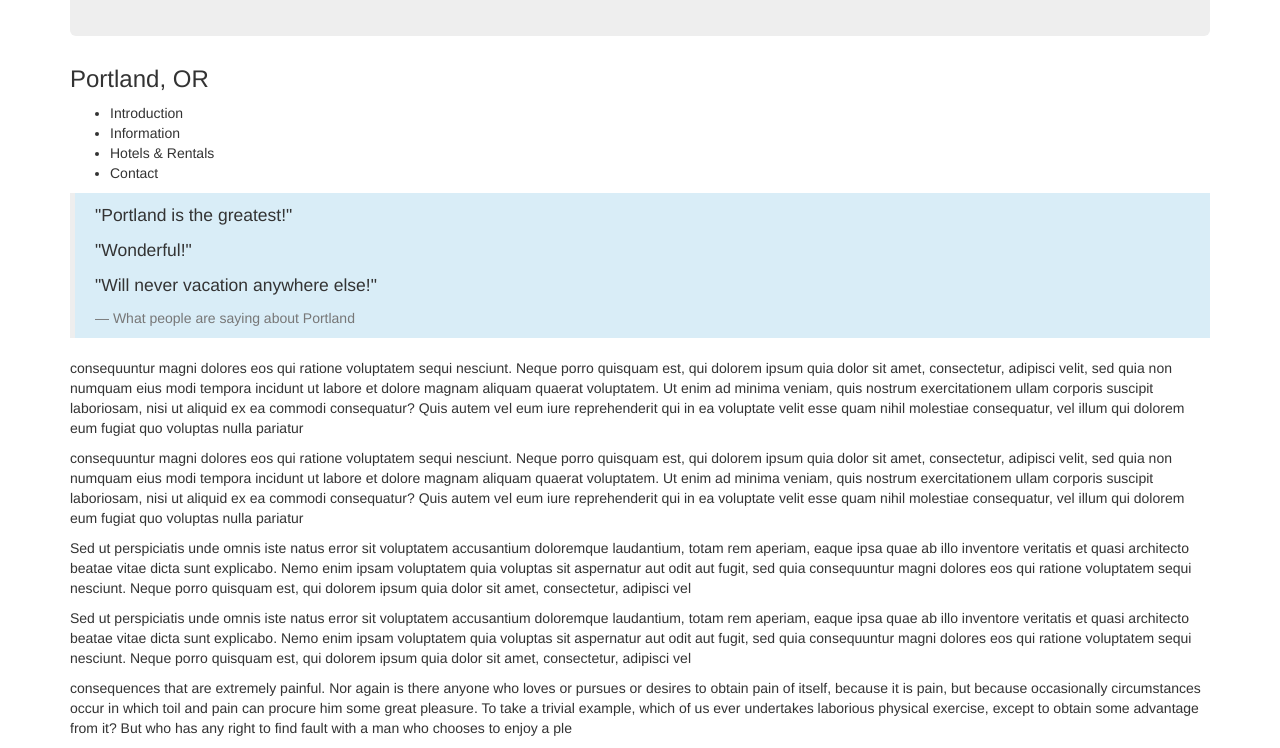
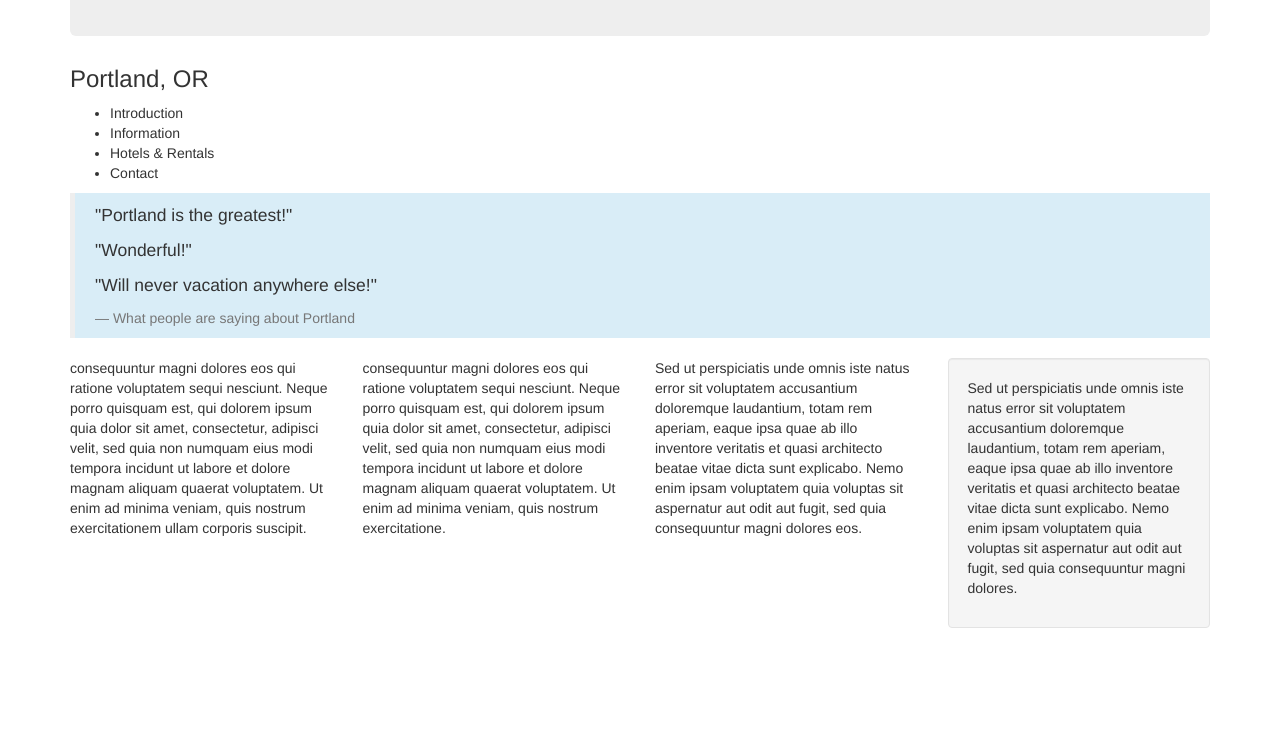
Before and after one commit to Brookeruu/vacation-2-practice, a plain HTML site: page index.html in a window 1280 px wide. Shown: the part 159-907 px from the top of the page. After the commit the page ends 807 px from the top, so only its background shows below. Drawn offline with Linux system fonts and the light colour scheme.

Commit message:
add 1 row with 4 columns and a well.

```diff
--- a/index.html
+++ b/index.html
@@ -28,16 +28,26 @@
             </blockquote>
 
 
+      <div class="row">
+        <div class="col-md-3">
 
-        <p> consequuntur magni dolores eos qui ratione voluptatem sequi nesciunt. Neque porro quisquam est, qui dolorem ipsum quia dolor sit amet, consectetur, adipisci velit, sed quia non numquam eius modi tempora incidunt ut labore et dolore magnam aliquam quaerat voluptatem. Ut enim ad minima veniam, quis nostrum exercitationem ullam corporis suscipit laboriosam, nisi ut aliquid ex ea commodi consequatur? Quis autem vel eum iure reprehenderit qui in ea voluptate velit esse quam nihil molestiae consequatur, vel illum qui dolorem eum fugiat quo voluptas nulla pariatur</p>
+        <p> consequuntur magni dolores eos qui ratione voluptatem sequi nesciunt. Neque porro quisquam est, qui dolorem ipsum quia dolor sit amet, consectetur, adipisci velit, sed quia non numquam eius modi tempora incidunt ut labore et dolore magnam aliquam quaerat voluptatem. Ut enim ad minima veniam, quis nostrum exercitationem ullam corporis suscipit.</p>
+      </div>
 
-        <p> consequuntur magni dolores eos qui ratione voluptatem sequi nesciunt. Neque porro quisquam est, qui dolorem ipsum quia dolor sit amet, consectetur, adipisci velit, sed quia non numquam eius modi tempora incidunt ut labore et dolore magnam aliquam quaerat voluptatem. Ut enim ad minima veniam, quis nostrum exercitationem ullam corporis suscipit laboriosam, nisi ut aliquid ex ea commodi consequatur? Quis autem vel eum iure reprehenderit qui in ea voluptate velit esse quam nihil molestiae consequatur, vel illum qui dolorem eum fugiat quo voluptas nulla pariatur</p>
+      <div class="col-md-3">
+        <p> consequuntur magni dolores eos qui ratione voluptatem sequi nesciunt. Neque porro quisquam est, qui dolorem ipsum quia dolor sit amet, consectetur, adipisci velit, sed quia non numquam eius modi tempora incidunt ut labore et dolore magnam aliquam quaerat voluptatem. Ut enim ad minima veniam, quis nostrum exercitatione.</p>
+      </div>
 
-        <p>Sed ut perspiciatis unde omnis iste natus error sit voluptatem accusantium doloremque laudantium, totam rem aperiam, eaque ipsa quae ab illo inventore veritatis et quasi architecto beatae vitae dicta sunt explicabo. Nemo enim ipsam voluptatem quia voluptas sit aspernatur aut odit aut fugit, sed quia consequuntur magni dolores eos qui ratione voluptatem sequi nesciunt. Neque porro quisquam est, qui dolorem ipsum quia dolor sit amet, consectetur, adipisci vel</p>
+      <div class="col-md-3">
+        <p>Sed ut perspiciatis unde omnis iste natus error sit voluptatem accusantium doloremque laudantium, totam rem aperiam, eaque ipsa quae ab illo inventore veritatis et quasi architecto beatae vitae dicta sunt explicabo. Nemo enim ipsam voluptatem quia voluptas sit aspernatur aut odit aut fugit, sed quia consequuntur magni dolores eos.</p>
+      </div>
 
-        <p>Sed ut perspiciatis unde omnis iste natus error sit voluptatem accusantium doloremque laudantium, totam rem aperiam, eaque ipsa quae ab illo inventore veritatis et quasi architecto beatae vitae dicta sunt explicabo. Nemo enim ipsam voluptatem quia voluptas sit aspernatur aut odit aut fugit, sed quia consequuntur magni dolores eos qui ratione voluptatem sequi nesciunt. Neque porro quisquam est, qui dolorem ipsum quia dolor sit amet, consectetur, adipisci vel</p>
-
-        <p>consequences that are extremely painful. Nor again is there anyone who loves or pursues or desires to obtain pain of itself, because it is pain, but because occasionally circumstances occur in which toil and pain can procure him some great pleasure. To take a trivial example, which of us ever undertakes laborious physical exercise, except to obtain some advantage from it? But who has any right to find fault with a man who chooses to enjoy a ple</p>
+      <div class="col-md-3">
+        <div class="well">
+        <p>Sed ut perspiciatis unde omnis iste natus error sit voluptatem accusantium doloremque laudantium, totam rem aperiam, eaque ipsa quae ab illo inventore veritatis et quasi architecto beatae vitae dicta sunt explicabo. Nemo enim ipsam voluptatem quia voluptas sit aspernatur aut odit aut fugit, sed quia consequuntur magni dolores.</p>
+      </div>
+      </div>
+      </div>
 
 
     </div>
```
